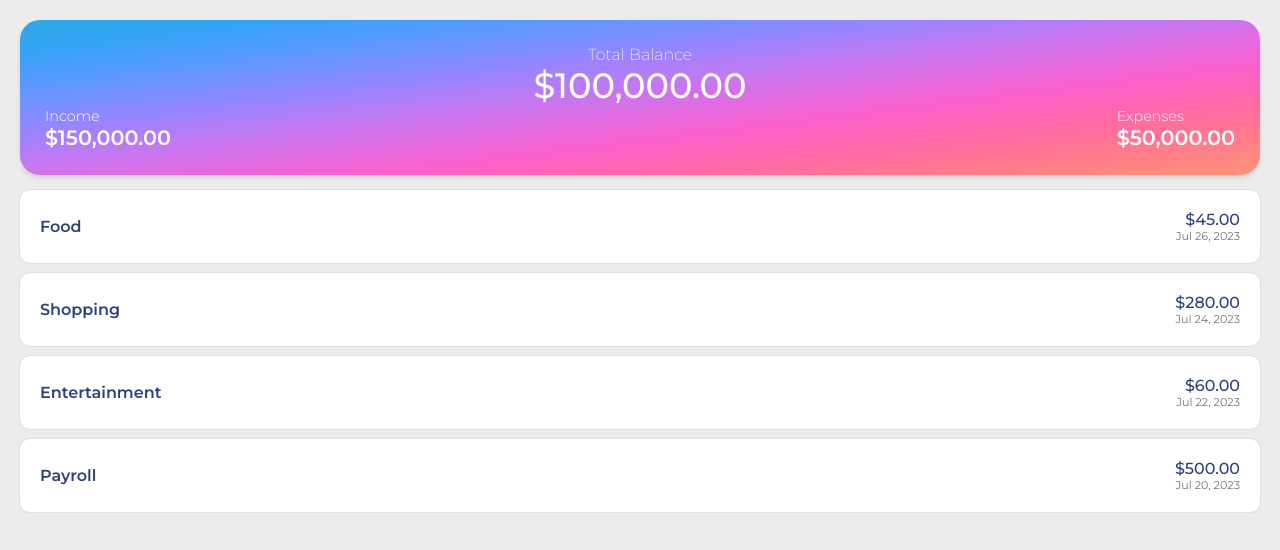
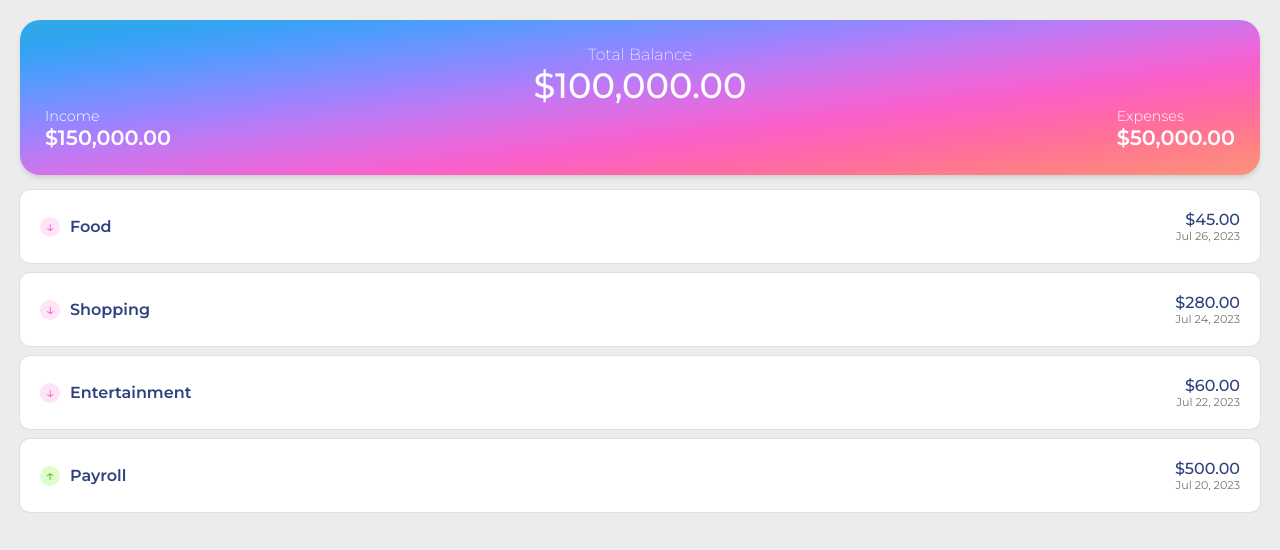
Before and after one commit to johncardozo/frontend-intermedio, an Angular app in the folder angular-expenses-tracker/: page / in a window 1280 px wide. Shown: the top 550 px of the page. Built offline with nearby package versions, Linux system fonts and the light colour scheme.

Commit message:
Angular: ngIf para el icono del componente Transaction

```diff
--- a/angular-expenses-tracker/src/app/components/transaction/transaction.component.html
+++ b/angular-expenses-tracker/src/app/components/transaction/transaction.component.html
@@ -1,5 +1,17 @@
 <div class="transaction">
   <div class="transaction__title">
+    <div
+      *ngIf="transaction.type === 'income'"
+      class="transaction__icon transaction__income-icon"
+    >
+      ↑
+    </div>
+    <div
+      *ngIf="transaction.type === 'expense'"
+      class="transaction__icon transaction__expense-icon"
+    >
+      ↓
+    </div>
     <h5 class="transaction__category">{{ transaction.category }}</h5>
   </div>
   <div>
--- a/angular-expenses-tracker/src/app/components/transaction/transaction.component.scss
+++ b/angular-expenses-tracker/src/app/components/transaction/transaction.component.scss
@@ -9,6 +9,11 @@
   justify-content: space-between;
   align-items: center;
   box-shadow: rgba(0, 0, 0, 0.05) 0px 0px 0px 1px;
+
+  &__title {
+    display: flex;
+    gap: 10px;
+  }
 
   &__category {
     color: #2d417d;
@@ -29,4 +34,18 @@
     font-weight: 400;
     text-align: right;
   }
+  &__icon {
+    width: 20px;
+    height: 20px;
+    border-radius: 50%;
+    text-align: center;
+  }
+  &__expense-icon {
+    color: #f761d1;
+    background-color: #ffe4f8;
+  }
+  &__income-icon {
+    color: #59b634;
+    background-color: #defdc9;
+  }
 }
```
